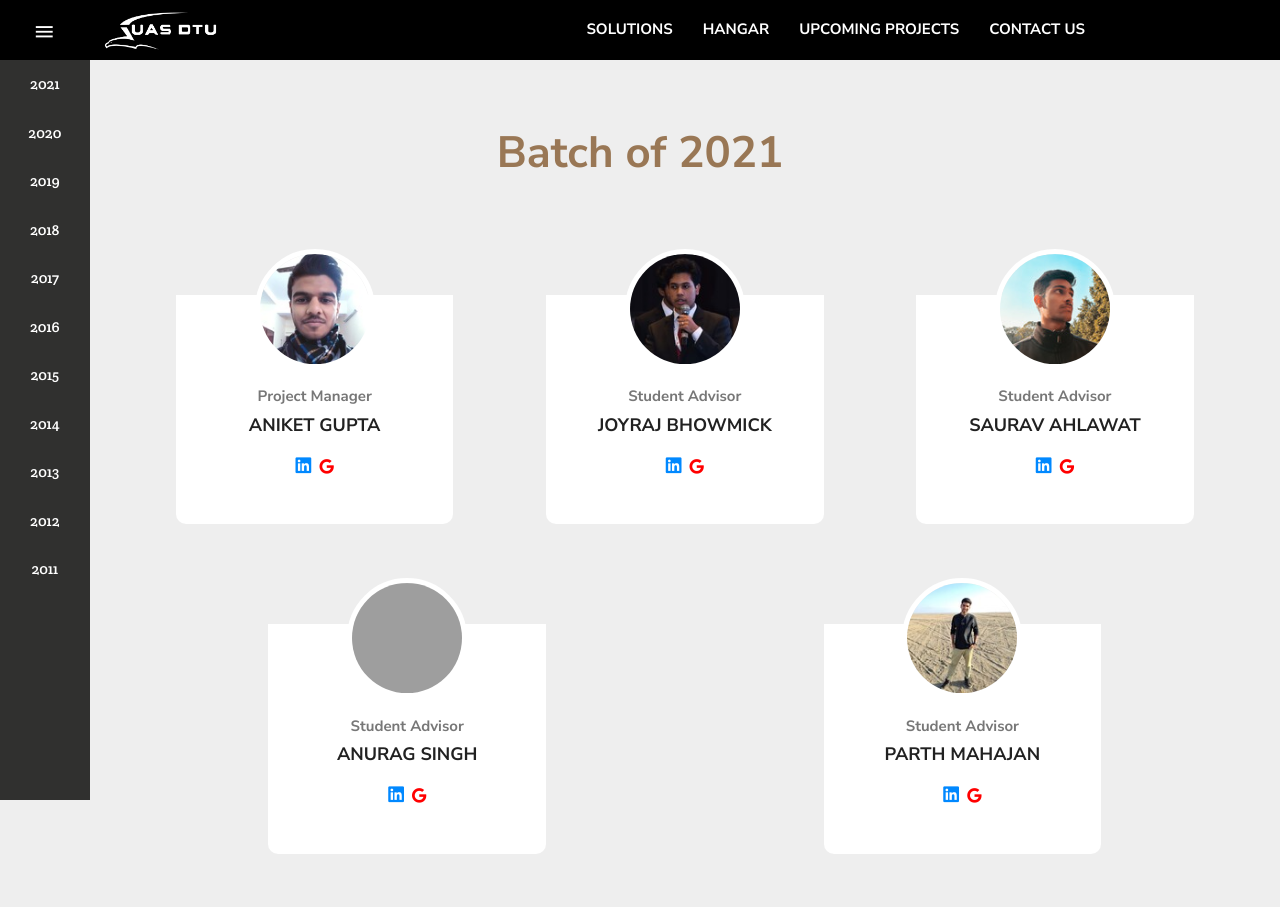
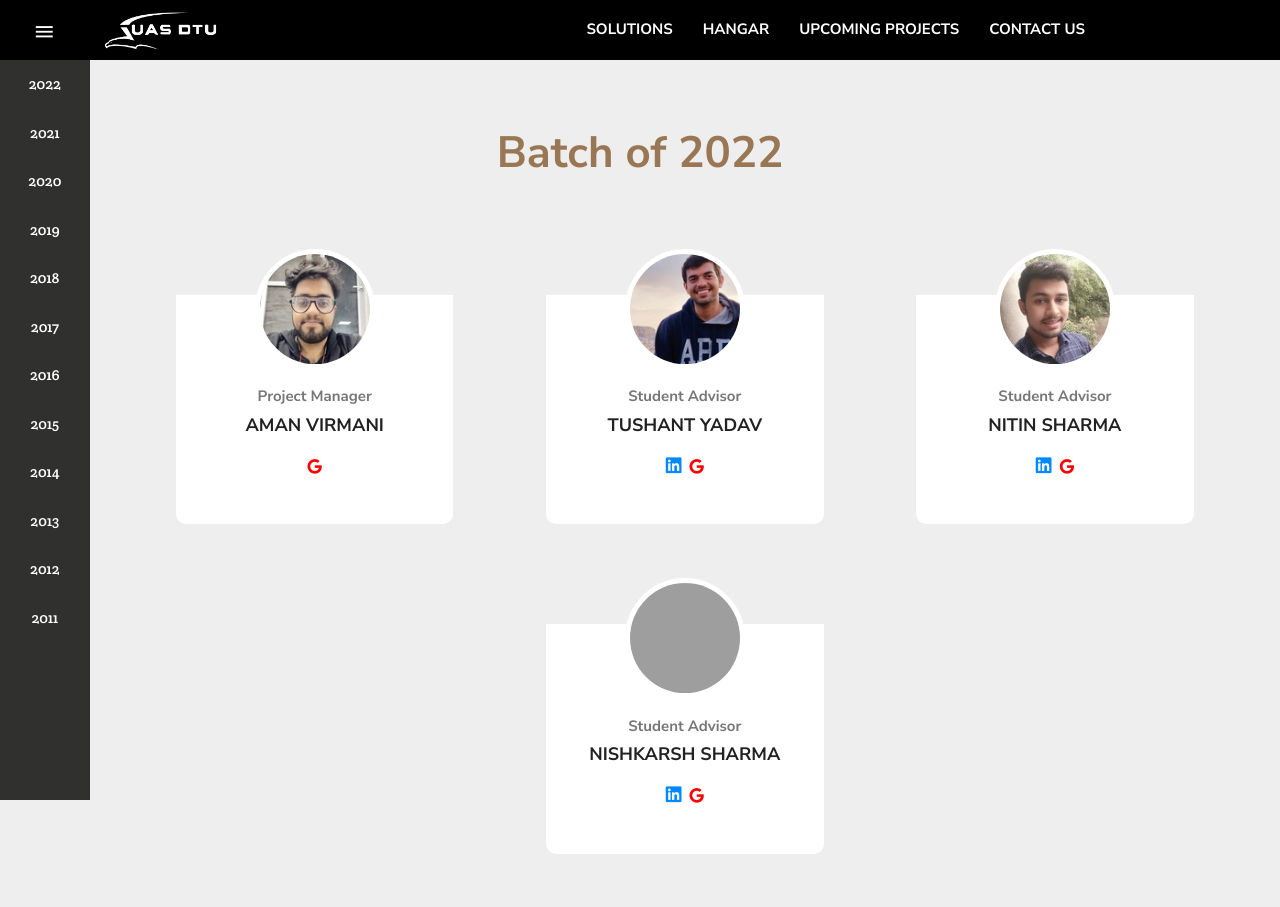
Before and after one commit to japnit01/UASDTU, a plain HTML site: page past-members.html in a window 1280 px wide. Shown: the top 907 px of the page. Drawn offline with Linux system fonts and the light colour scheme; grey boxes are pictures that could not be loaded; a web font is replaced by a local one.

```diff
--- a/past-members.html
+++ b/past-members.html
@@ -1,4 +1,3 @@
-
 <!DOCTYPE html>
 <html lang="en">
 <head>
@@ -329,6 +328,7 @@
 <div class="main" style="background-color: #eeeeee; padding: 40px;">
     <div class="outer">
         <div class="sidebar">
+            <a>2022</a>
             <a>2021</a>
             <a>2020</a>
             <a>2019</a>
@@ -340,6 +340,64 @@
             <a>2013</a>
             <a>2012</a>
             <a>2011</a>
+        </div>
+
+        <div id="y2k22" class="years">
+            <h3 style="text-align: center; font-weight: 700; color: #997755; padding: 0 0 50px 0;">Batch of 2022</h3>
+
+            <div class="inner">
+
+                <div class="box1">
+                    <div class="ctn" style="transform: translateY(-20%);">
+                        <img src="./public/curr-members/aman sir.jpg" height="120" width="120" style="border-radius: 50%; border: 5px solid #ffffff;">
+                        <div style="padding-top: 10px; color: #777;">Project Manager</div>
+                        <p style="font-size: 18px; font-weight: bold; text-transform: uppercase; margin: 4px 0 17px 0;">AMAN VIRMANI</p>
+
+                        <div>
+                            <a href="mailto:virmaniaman712000712000@gmail.com" target="blank"><i class="fab fa-google"></i></i></a>
+                        </div>
+
+                    </div>
+                </div>
+
+                <div class="box1">
+                    <div class="ctn" style="transform: translateY(-20%);">
+                        <img src="./public/curr-members/tushant sir.jpg" height="120" width="120" style="border-radius: 50%; border: 5px solid #ffffff;">
+                        <div style="padding-top: 10px; color: #777;">Student Advisor</div>
+                        <p style="font-size: 18px; font-weight: bold; text-transform: uppercase; margin: 4px 0 17px 0;">TUSHANT YADAV</p>
+
+                        <div>
+                            <a href="https://www.linkedin.com/in/tushant-yadav/" target="blank"><i class="fab fa-linkedin blued"></i></i></a>
+                            <a href="mailto:tushanty000@gmail.com" target="blank"><i class="fab fa-google"></i></i></a>
+                        </div>
+                    </div>
+                </div>
+
+                <div class="box1">
+                    <div class="ctn" style="transform: translateY(-20%);">
+                        <img src="./public/curr-members/nitin.jpg" height="120" width="120" style="border-radius: 50%; border: 5px solid #ffffff;">
+                        <div style="padding-top: 10px; color: #777;">Student Advisor</div>
+                        <p style="font-size: 18px; font-weight: bold; text-transform: uppercase; margin: 4px 0 17px 0;">NITIN SHARMA</p>
+                        <div>
+                            <a href="https://www.linkedin.com/in/nitin-sharma81464817a/" target="blank"><i class="fab fa-linkedin blued"></i></i></a>
+                            <a href="mailto:nitin571999@gmail.com" target="blank"><i class="fab fa-google"></i></i></a>
+                        </div>
+                    </div>
+                </div>
+
+                <div class="box1">
+                    <div class="ctn" style="transform: translateY(-20%);">
+                        <img src="./public/curr-members/nishu.jpg" height="120" width="120" style="border-radius: 50%; border: 5px solid #ffffff;">
+                        <div style="padding-top: 10px; color: #777;">Student Advisor</div>
+                        <p style="font-size: 18px; font-weight: bold; text-transform: uppercase; margin: 4px 0 17px 0;">NISHKARSH SHARMA</p>
+                        <div>
+                            <a href="https://www.linkedin.com/in/nishkarsh-sharma-7b9b5616b" target="blank"><i class="fab fa-linkedin blued"></i></i></a>
+                            <a href="mailto:nishkarshsharma16@gmail.com" target="blank"><i class="fab fa-google"></i></i></a>
+
+                        </div>
+                    </div>
+                </div>
+        </div>
         </div>
 
         <div id="y2k21" class="years">
@@ -806,7 +864,7 @@
     });
 
     years.map(yr => yr.style.display = "none");
-    document.querySelector("#y2k21").style.display = "block";
+    document.querySelector("#y2k22").style.display = "block";
 
 
     links.map(a =>{
```
Also changed, not shown: achievements.html (+148 -91 lines), index.html (+4 -1 lines), public/Cubepilot_logo.png (added), public/SimScale_logo.png (added), public/solidworks_logo.png (added).
